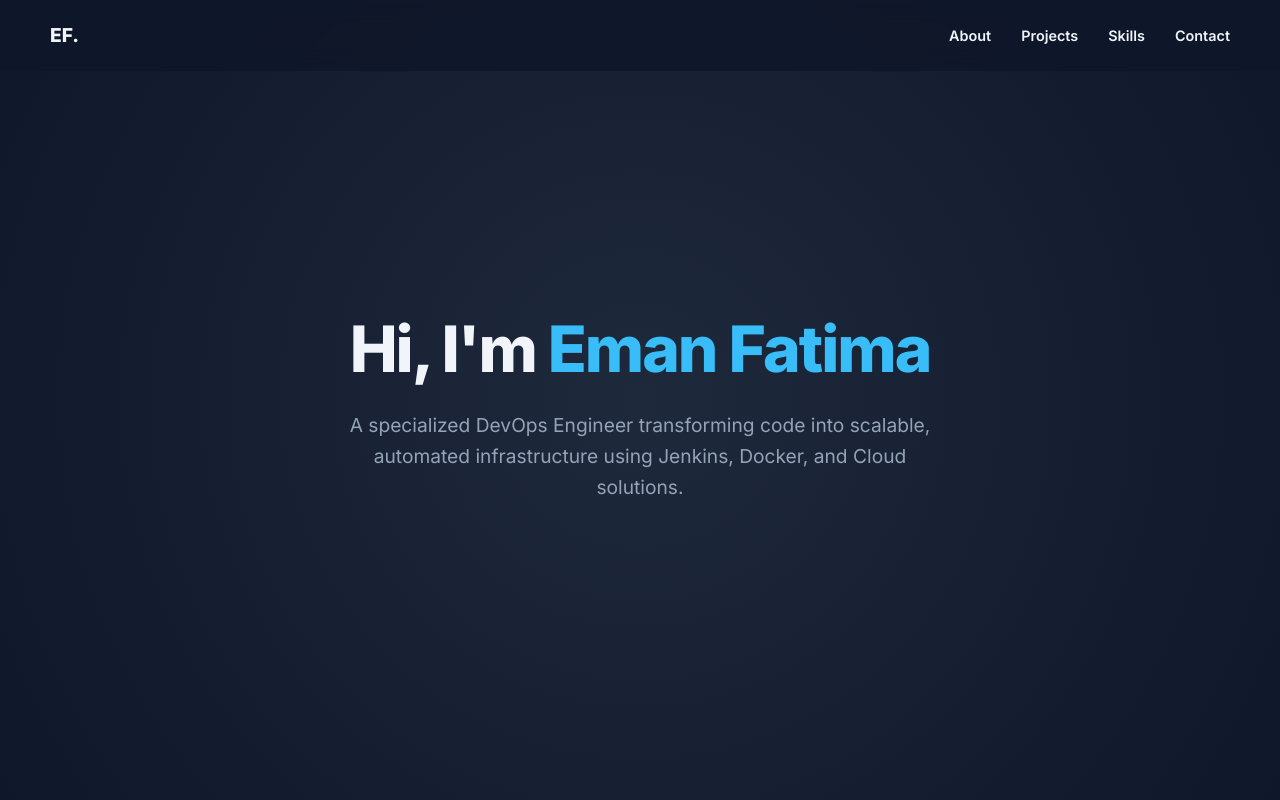
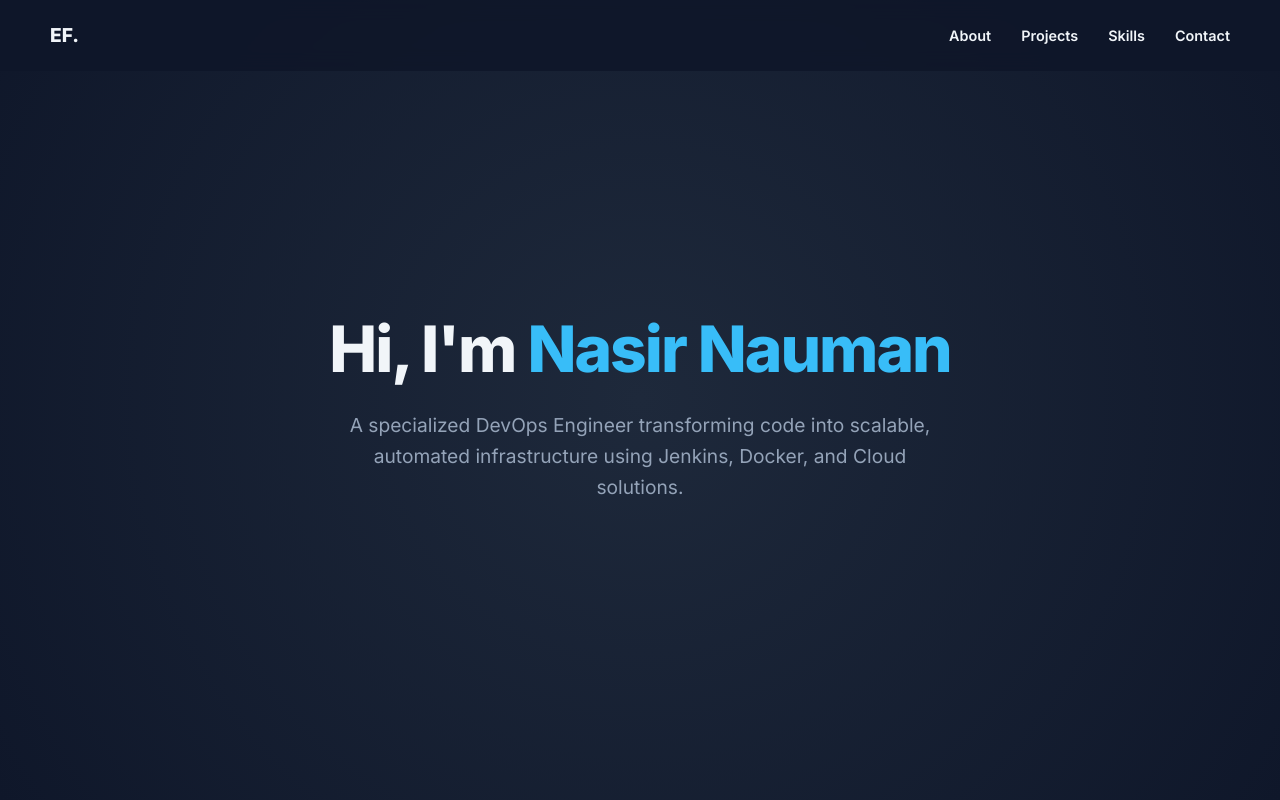
Before and after one commit to Eman553/Portfolio-1, a plain HTML site: page index.html in a window 1280 px wide. Shown: the top 800 px of the page. Drawn offline with Linux system fonts and the light colour scheme.

Commit message:
Update index.html

```diff
--- a/index.html
+++ b/index.html
@@ -3,7 +3,7 @@
 <head>
     <meta charset="UTF-8">
     <meta name="viewport" content="width=device-width, initial-scale=1.0">
-    <title>Nasir Nauman | DevOps & Cloud Engineer</title>
+    <title>eman fatima | DevOps & Cloud Engineer</title>
     <link href="https://fonts.googleapis.com/css2?family=Inter:wght@300;400;600;800&display=swap" rel="stylesheet">
     <style>
         :root {
@@ -172,7 +172,7 @@
     </nav>
 
     <section class="hero">
-        <h1>Hi, I'm <span>Eman Fatima</span></h1>
+        <h1>Hi, I'm <span>Nasir Nauman</span></h1>
         <p>A specialized DevOps Engineer transforming code into scalable, automated infrastructure using Jenkins, Docker, and Cloud solutions.</p>
     </section>
 
```
